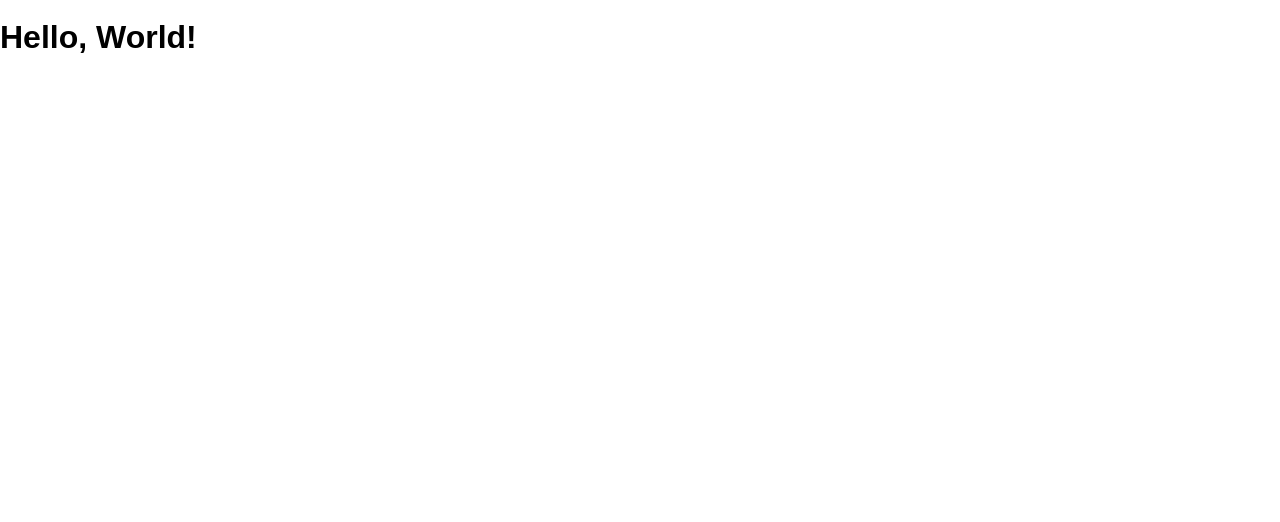
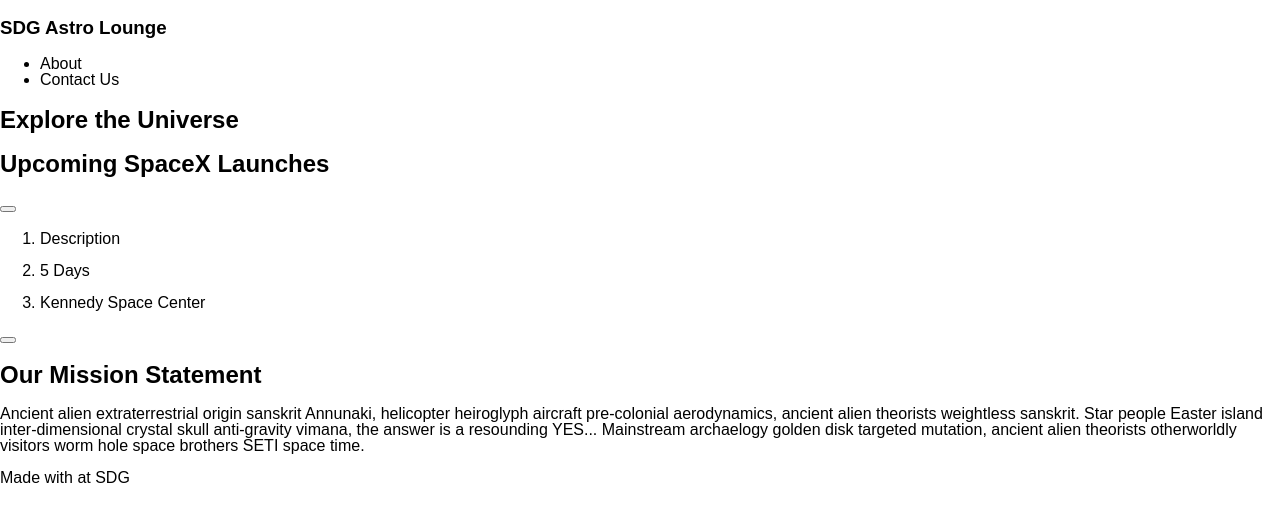
Before and after one commit to GarrettAnderson/nasa-launch-api, a website: page public/index.html in a window 1280 px wide. Drawn offline with Linux system fonts and the light colour scheme.

Commit message:
created the HTML layout of the site including the font awesome icons

```diff
--- a/public/index.html
+++ b/public/index.html
@@ -8,7 +8,74 @@
     <link rel="stylesheet" href="/screen.css">
   </head>
   <body>
-    <h1 class='hello-world'></h1>
+
+    <!-- nav bar header section -->
+    <header>
+      <h3>SDG Astro Lounge</h3>
+      <nav>
+        <ul>
+          <li>About</li>
+          <li>Contact Us</li>
+      </ul>
+      </nav>
+    </header>
+
+    <!-- hero image section -->
+    <!-- dynamically add background image for hero image -->
+    <section class="hero-image">
+      <h1 class='explore'>Explore the Universe</h1>
+    </section>
+    <section class="image-attribute"></section>
+
+    <section class="upcoming-launches-title">
+      <h2>Upcoming SpaceX Launches</h2>
+    </section>
+
+    <!-- launch info carousel section -->
+    <section class="launch-carousel">
+
+      <button class="previous-carousel">
+        <i class="fas fa-chevron-left"></i>
+      </button>
+
+      <section class="launch-info">
+        <span>
+          <i class="fas fa-space-shuttle"></i>
+          <h3 class="shuttle-name"></h3>
+        </span>
+
+        <ol class="launch-details">
+          <li><i class="fas fa-info-circle"></i><p class="launch-description">Description</p></li>
+          <li><i class="fas fa-clock"></i><p class="launch-countdown">5 Days</p></li>
+          <li><i class="fas fa-map-marked-alt"></i><p class="launch-location">Kennedy Space Center</p></li>
+        </ol>
+      </section>
+
+      <button class="next-carousel">
+        <i class="fas fa-chevron-right"></i>
+      </button>
+
+    </section>
+
+    <!-- text area section -->
+    <section class="mission-statement">
+      <!-- include font awesome arrows for the carousel -->
+      <h2>Our Mission Statement</h2>
+      <p>
+          Ancient alien extraterrestrial origin sanskrit Annunaki, helicopter
+          heiroglyph aircraft pre-colonial aerodynamics, ancient alien theorists
+          weightless sanskrit. Star people Easter island inter-dimensional
+          crystal skull anti-gravity vimana, the answer is a resounding YES...
+          Mainstream archaelogy golden disk targeted mutation, ancient alien
+          theorists otherworldly visitors worm hole space brothers SETI space
+          time.
+        </p>
+    </section>
+
+    <footer>
+      <p>Made with <i class="fas fa-heart"></i> at SDG</p>
+    </footer>
+
     <script src="/main.js" charset="utf-8"></script>
   </body>
 </html>
```
